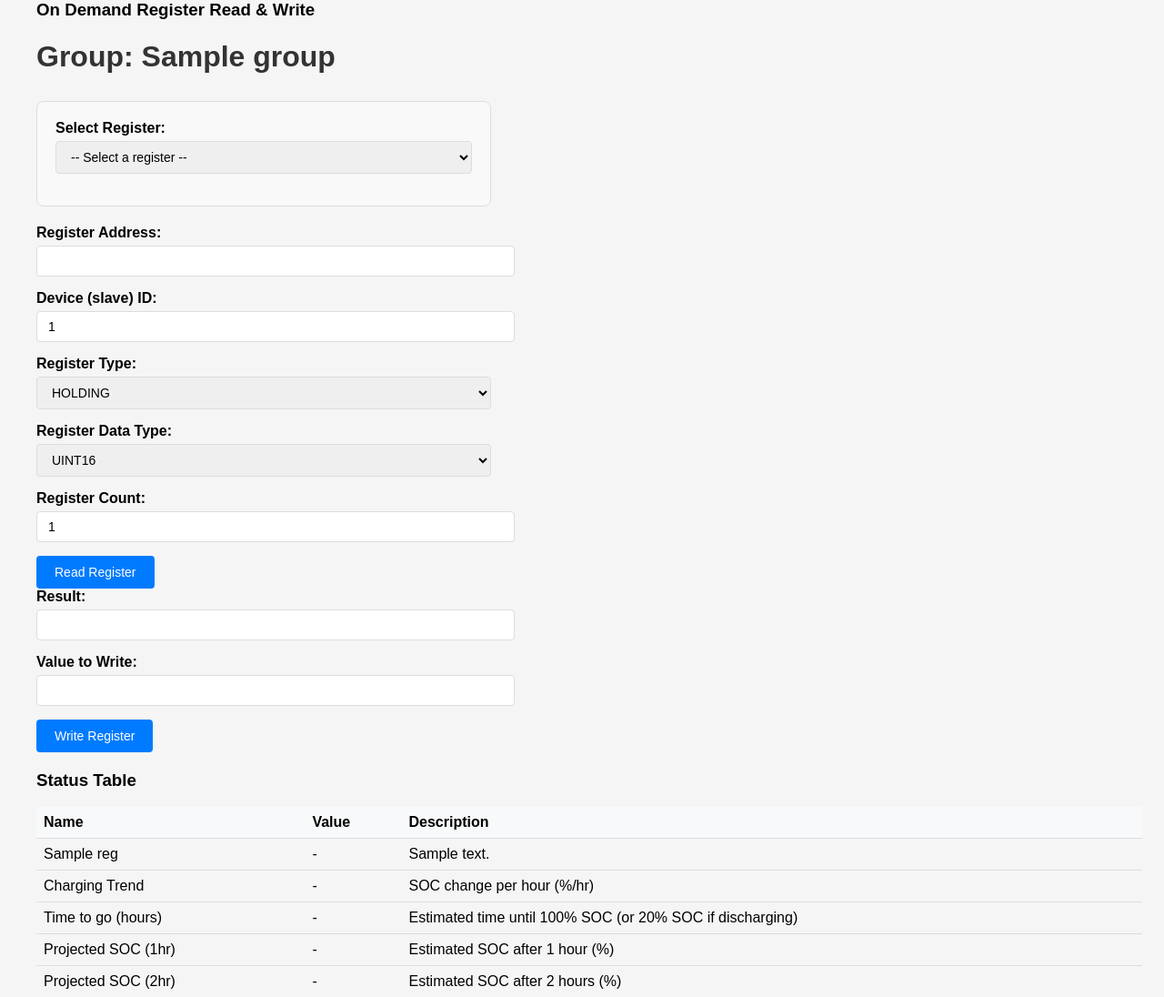
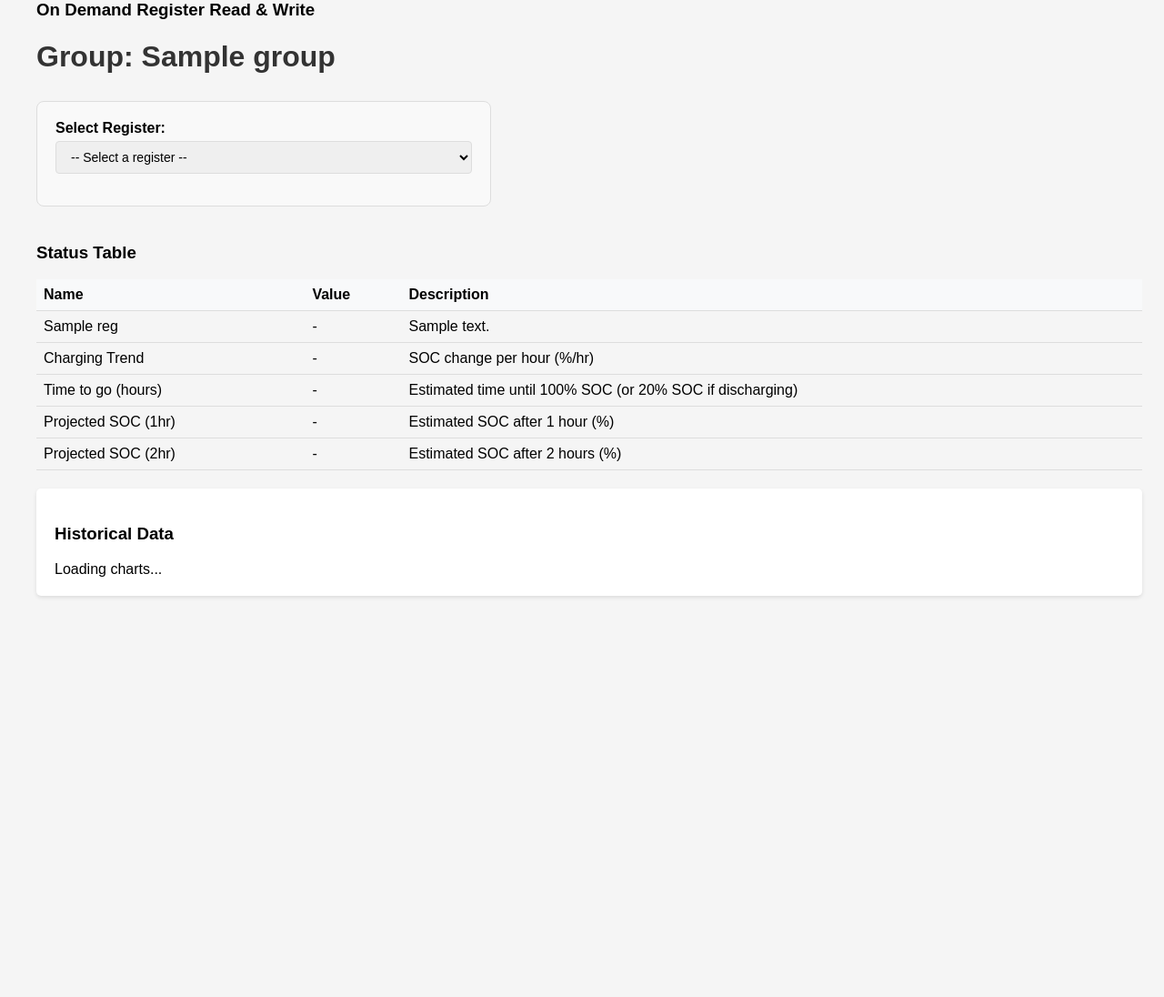
Before and after one commit to yersiniasGhost/raptor, a Python web app: template src/api/v2/templates/bms_v.html in a window 1280 px wide. Shown: the part 885-1981 px from the top of the page at 91% size. After the commit the page ends 1542 px from the top, so only its background shows below. Run offline with Jinja, Linux system fonts and the light colour scheme; the template is opened without the code that fills it: most values are stand-ins (such as "Sample title", 1, 10 or a date in 2020); some libraries are stand-ins or nearby versions.

Commit message:
removing excess

```diff
--- a/src/api/v2/templates/_on_demand_modbus_form.html
+++ b/src/api/v2/templates/_on_demand_modbus_form.html
@@ -283,120 +283,3 @@ button:hover {
         }
     }
 </script>
-<div class="form-group">
-    <label for="register_address_{{slave_id}}">Register Address:</label>
-    <input type="number" id="register_address_{{slave_id}}" min="0" required>
-</div>
-<div class="form-group">
-    <label for="slave_id_{{slave_id}}">Device (slave) ID:</label>
-    <input type="number" id="slave_id_{{slave_id}}" min="0" value="{{slave_id}}"required>
-</div>
-<div class="form-group">
-    <label for="register_kind_{{slave_id}}">Register Type:</label>
-    <select id="register_kind_{{slave_id}}">
-        <option value="holding">HOLDING</option>
-        <option value="input">INPUT</option>
-    </select>
-</div>
-<div class="form-group">
-    <label for="data_type_{{slave_id}}">Register Data Type:</label>
-    <select id="data_type_{{slave_id}}">
-        <option value="uint16">UINT16</option>
-        <option value="int8">INT8</option>
-        <option value="int16">INT16</option>
-        <option value="ascii16">ASCII 16</option>
-        <option value="ascii8">ASCII 8</option>
-    </select>
-</div>
-<div class="form-group">
-    <label for="register_range_{{slave_id}}">Register Count:</label>
-    <input type="number" id="register_range_{{slave_id}}" min="1" value="1" required>
-</div>
-
-<button onclick="fetchRegisterData({{slave_id}})">Read Register</button>
-
-<div class="form-group">
-    <label for="result_{{slave_id}}">Result:</label>
-    <input type="text" id="result_{{slave_id}}" readonly>
-</div>
-
-<div class="form-group">
-    <label for="register_value_{{slave_id}}">Value to Write:</label>
-    <input type="number" id="register_value_{{slave_id}}" min="0" required>
-</div>
-<button onclick="writeRegisterData({{slave_id}})">Write Register</button>
-
-
-<script>
-    function getRegisterData(unitId) {
-        const registerAddress = document.getElementById(`register_address_${unitId}`).value;
-        const dataType = document.getElementById(`data_type_${unitId}`).value;
-        const registerRange = document.getElementById(`register_range_${unitId}`).value;
-        const slaveId = document.getElementBId(`slave_id_${unitId}`).value;
-        const registerKind = document.getElementById(`register_kind_${unitId}`).value;
-
-        if (!registerAddress) {
-            alert('Please enter a register address');
-            return null;
-        }
-
-        return {
-            unit_id: slaveId,
-            register: parseInt(registerAddress),
-            range: parseInt(registerRange),
-            type: registerKind,
-            data_type: dataType,
-            page: "{{ page }}"
-        };
-    }
-    async function writeRegisterData(unitId) {
-            data = getRegisterData(unitId)
-            if (!data) return;
-            const writeValue = document.getElementById(`register_value_${unitId}`).value;
-            if (!writeValue && writeValue !== '0') {
-                alert('Please enter a value to write');
-                return null;
-            }
-            data.value = parseInt(writeValue);
-
-            try {
-                const response = await fetch(`/modbus/modbus_write/${JSON.stringify(data)}`);
-                const result = await response.json();
-                document.getElementById(`result_${unitId}`).value = result.value;
-            } catch (error) {
-                console.error('Error:', error);
-                alert('Failed to fetch register data');
-            }
-    }
-
-    async function fetchRegisterData(unitId) {
-            const registerAddress = document.getElementById(`register_address_${unitId}`).value;
-            const dataType = document.getElementById(`data_type_${unitId}`).value;
-            const registerRange = document.getElementById(`register_range_${unitId}`).value;
-            const registerType = document.getElementById(`register_kind_${unitId}`).value;
-            const slave_id = document.getElementById(`slave_id_${unitId}`).value;
-
-            if (!registerAddress) {
-                alert('Please enter a register address');
-                return;
-            }
-
-            const data = {
-                unit_id: slave_id,
-                register: parseInt(registerAddress),
-                range: parseInt(registerRange),
-                data_type: dataType,
-                register_type: registerType,
-                page: "{{ page }}"
-            };
-
-            try {
-                const response = await fetch(`/modbus/modbus_register/${JSON.stringify(data)}`);
-                const result = await response.json();
-                document.getElementById(`result_${unitId}`).value = result.value;
-            } catch (error) {
-                console.error('Error:', error);
-                alert('Failed to fetch register data');
-            }
-        }
-</script>
```
